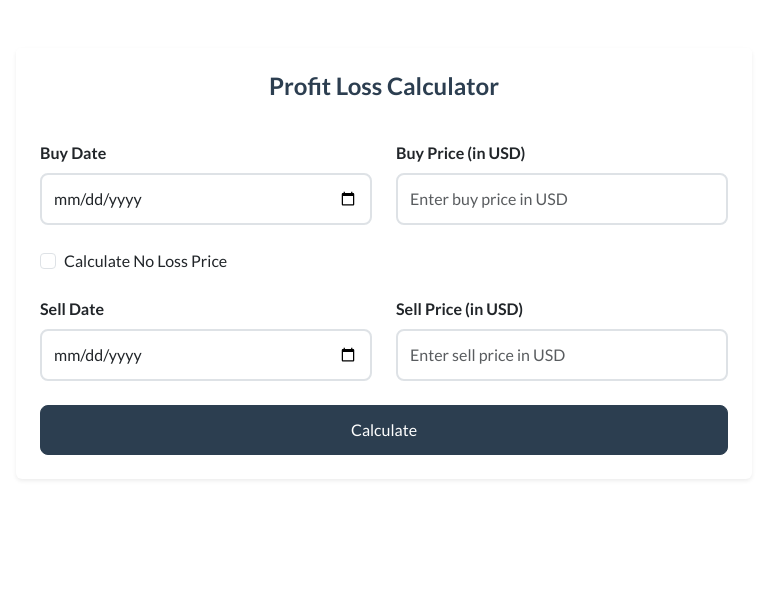
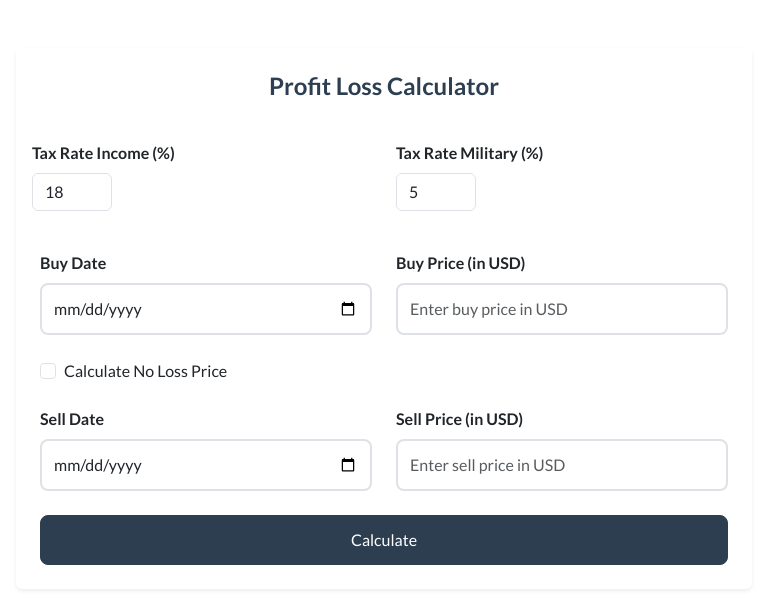
Before and after one commit to rbabyuk-vs/ua-investment-tax-calculator, a React (Create React App) app: page / in a window 1280 px wide. Shown: the top 604 px of the page, without its empty margins (256-1015 px from the left). Built offline with nearby package versions, Linux system fonts and the light colour scheme.

Commit message:
updates to allign with latesttax rate changes

```diff
--- a/src/App.js
+++ b/src/App.js
@@ -9,7 +9,9 @@ const FormComponent = () => {
     buyPrice: '',
     sellDate: '',
     sellPrice: '',
-    calculateNoLossPrice: false
+    calculateNoLossPrice: false,
+    taxRateIncome: 18,
+    taxRateMilitary: 5
   });
   const [isLoading, setIsLoading] = useState(false);
   const [results, setResults] = useState(null);
@@ -84,9 +86,9 @@ const FormComponent = () => {
       const buyPriceUAH = buyRate * buyPriceNum;
 
       // Tax rates
-      const taxRateIncome = 0.18;
-      const taxRateMilitary = 0.015;
-      const taxRateComp = taxRateIncome + taxRateMilitary;
+      const taxRateIncome = formData.taxRateIncome / 100;
+      const taxRateMilitary = formData.taxRateMilitary / 100;
+      const taxRateComb = taxRateIncome + taxRateMilitary;
 
       if (calculateNoLossPrice) {
         // Calculate 'No Loss' Sell Price
@@ -106,8 +108,8 @@ const FormComponent = () => {
         x = (buyPrice * sellRate - buyPriceUAHAfterTax)/(sellRate - sellRateAfterTax)
         */
 
-        const sellRateAfterTax = taxRateComp * sellRate;
-        const buyPriceUAHAfterTax = taxRateComp * buyPriceUAH;
+        const sellRateAfterTax = taxRateComb * sellRate;
+        const buyPriceUAHAfterTax = taxRateComb * buyPriceUAH;
 
         const sellPriceNoLoss =
           (buyPriceNum * sellRate - buyPriceUAHAfterTax) / (sellRate - sellRateAfterTax);
@@ -120,8 +122,8 @@ const FormComponent = () => {
           buyPriceInUSD: buyPriceNum.toFixed(2),
           sellPriceNoLoss: sellPriceNoLoss.toFixed(2)
         };
+        setResults(resultData);
 
-        setResults(resultData);
         setIsExpanded(true);
       } else {
         // Convert sell price to number
@@ -164,7 +166,9 @@ const FormComponent = () => {
           taxUAH: taxUAH.toFixed(2),
           taxUAHIncome: taxUAHIncome.toFixed(2),
           taxUAHMilitary: taxUAHMilitary.toFixed(2),
-          profitLossAfterTax: profitLossAfterTax
+          profitLossAfterTax: profitLossAfterTax,
+          taxRateIncome: (taxRateIncome * 100).toFixed(2),
+          taxRateMilitary: (taxRateMilitary * 100).toFixed(2),
         };
 
         setResults(resultData);
@@ -207,6 +211,44 @@ const FormComponent = () => {
           <div className="card shadow-sm border-0 mb-4">
             <div className="card-header bg-white border-0 pt-4 pb-3">
               <h4 className="card-title text-center mb-0 fw-bold text-primary">Profit Loss Calculator</h4>
+            </div>
+            <div className="card-header bg-white border-0 pt-4 pb-3">
+              <form onSubmit={handleSubmit}>
+                <div className="row">
+                  {/* Tax Rate Income field */}
+                  <div className="col-md-6">
+                    <div className="form-group">
+                      <label htmlFor="taxRateIncome" className="form-label fw-semibold">Tax Rate Income (%)</label>
+                      <input
+                        type="number"
+                        className="form-control"
+                        id="taxRateIncome"
+                        name="taxRateIncome"
+                        value={formData.taxRateIncome}
+                        onChange={handleChange}
+                        step="0.01"
+                        style={{ width: '80px' }}
+                      />
+                    </div>
+                  </div>
+                  {/* Tax Rate Military field */}
+                  <div className="col-md-6">
+                    <div className="form-group">
+                      <label htmlFor="taxRateMilitary" className="form-label fw-semibold">Tax Rate Military (%)</label>
+                      <input
+                        type="number"
+                        className="form-control"
+                        id="taxRateMilitary"
+                        name="taxRateMilitary"
+                        value={formData.taxRateMilitary}
+                        onChange={handleChange}
+                        step="0.01"
+                        style={{ width: '80px' }}
+                      />
+                    </div>
+                  </div>
+                </div>
+              </form>
             </div>
             <div className="card-body px-4 py-4">
               <form onSubmit={handleSubmit}>
@@ -363,7 +405,7 @@ const FormComponent = () => {
                         ) : (
                           <>
                             <tr>
-                              <th scope="row" className="ps-0">Total tax in UAH (18% + 1.5%):</th>
+                              <th scope="row" className="ps-0">Total tax in UAH ({results.taxRateIncome}% + {results.taxRateMilitary}%):</th>
                               <td className="pe-0">{results.taxUAH} UAH</td>
                             </tr>
                             <tr>
```
